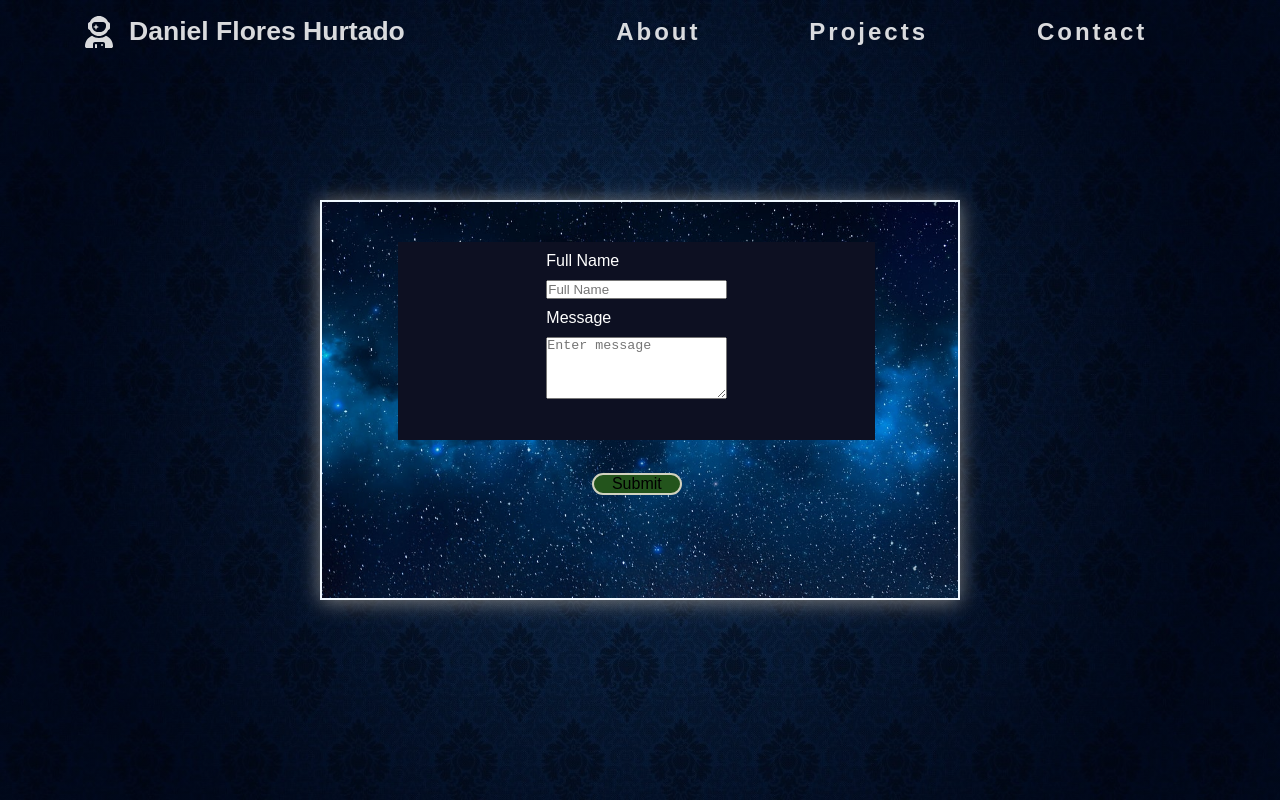
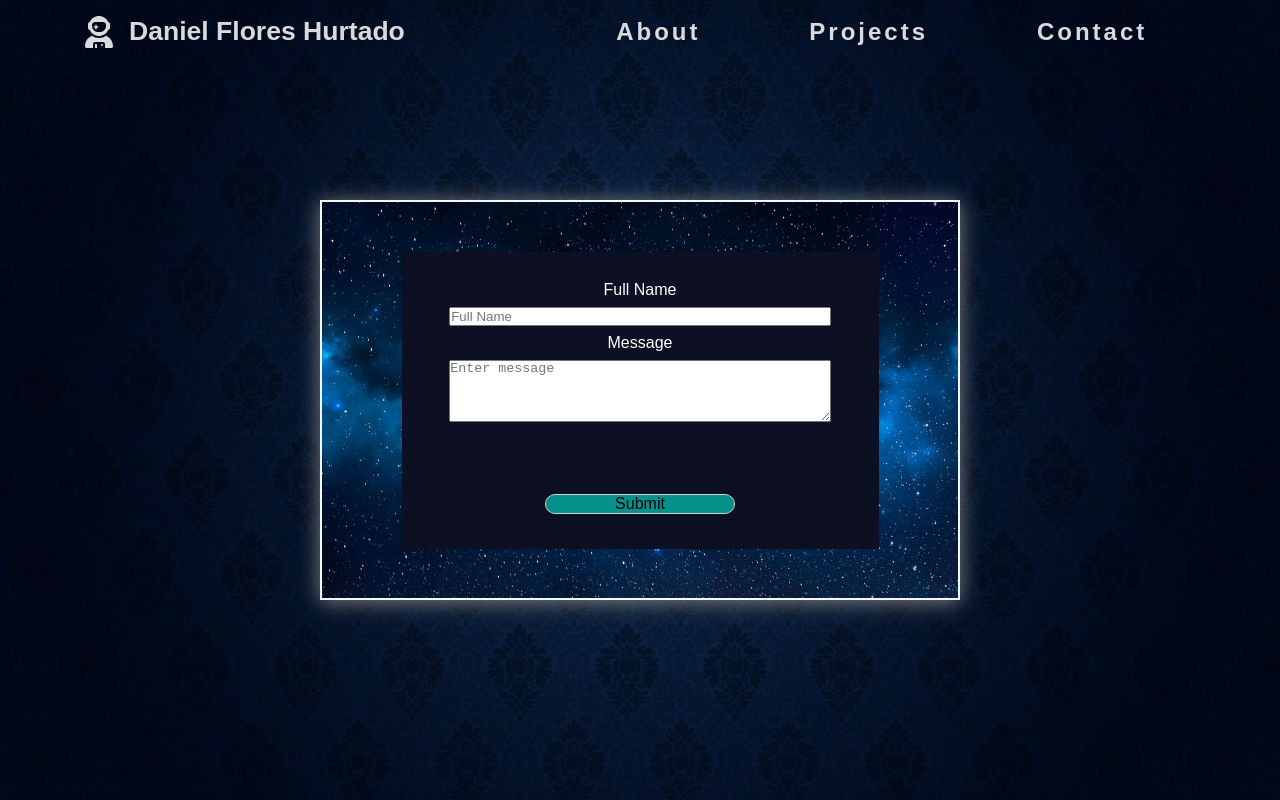
Before and after one commit to daniels74/web-porfolio, a React (Create React App) app: page /Contact in a window 1280 px wide. Built offline with nearby package versions, Linux system fonts and the light colour scheme.

Commit message:
contact-fix

```diff
--- a/src/pages/Contact/Contact.css
+++ b/src/pages/Contact/Contact.css
@@ -4,7 +4,11 @@
     background-size: cover;
     background-repeat: no-repeat;
     background-position: center center;
+    display: flex;
+    flex-direction: column;
     position: absolute;
+    align-items: center;
+    justify-content: center;
     top: 25%;
     left: 25%;
     right: 25%;
@@ -21,40 +25,45 @@
     flex-direction: column;
     color: white;
     background-color: rgb(13, 16, 34);
-    position:relative;
-    top: 10%;
+    position:absolute;
+    /* top: 10%; */
     width: 75%;
-    height: 50%;
+    height: 75%;
     align-items: center;
-    left: 12%;
+    justify-content: center;
+    /* left: 12%; */
 }
 
 .boxes_container {
     display: flex;
     flex-direction:column;
-    margin-top: 10px;
-    gap: 10px;
-    max-width: 40rem;
+    align-items: center;
     position: relative;
-    margin-left: 15%;
-    margin-right: 15%;
+    width: 80%;
+    height: 80%;
+    gap: .5rem;
+    background-color: transparent;
+}
 
+.full_name {
+    width: 100%
+}
+
+.text-message {
+    width: 100%;
 }
 
 .btn {
-    background-color: rgb(35, 84, 28);
-    border-radius: 2rem;
+    background-color: rgb(6, 145, 140);
+    border-radius: 1rem;
     width: 50%;
-    position: relative;
-    left: 25%;
     font-size: 16px;
     margin-top: 4rem;
     border-style: solid;
     border-color:rgb(210, 210, 191);
-    border-width: 2px;
+    border-width: 1px;
 }
 
 .btn:hover {
-    background-color:rgb(21, 52, 17);
-    color:aliceblue
+    background-color:rgb(17, 49, 52);
 }
--- a/src/pages/Contact/Contact.jsx
+++ b/src/pages/Contact/Contact.jsx
@@ -29,7 +29,7 @@ const Contact = () => {
               <label>Full Name</label>
               <input type="text" className="full_name" placeHolder="Full Name"/>
               <label className="message">Message</label>
-              <textarea type="text" rows="4" placeHolder="Enter message"/>
+              <textarea type="text" rows="4" className="text-message" placeHolder="Enter message"/>
               <input type="submit" value="Submit" className="btn" />
             </div>
           </div>
```
